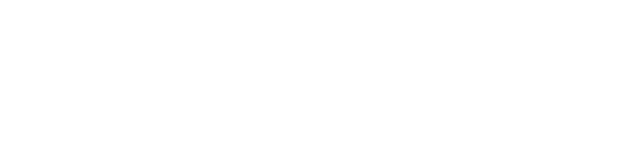
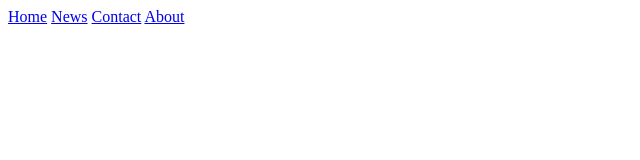
Before and after one commit to Dranoel2/html-template, a plain HTML site: page html/index.html in a window 1280 px wide. Shown: the whole page, without its empty margins (0-640 px from the left). Drawn offline with Linux system fonts and the light colour scheme.

Commit message:
I did stuff

```diff
--- a/html/index.html
+++ b/html/index.html
@@ -5,6 +5,11 @@
     <title></title>
   </head>
   <body>
-
+    <div class="topnav">
+      <a class="active" href="#home">Home</a>
+      <a href="#news">News</a>
+      <a href="#contact">Contact</a>
+      <a href="#about">About</a>
+    </div>
   </body>
 </html>
--- /dev/null
+++ b/js/example.js
@@ -0,0 +1,5 @@
+const message = "heeloo"
+
+if (message == "heeloo") {
+  console.log("The message is heeloo!")
+}
```
Also changed, not shown: css/style.css (added).
